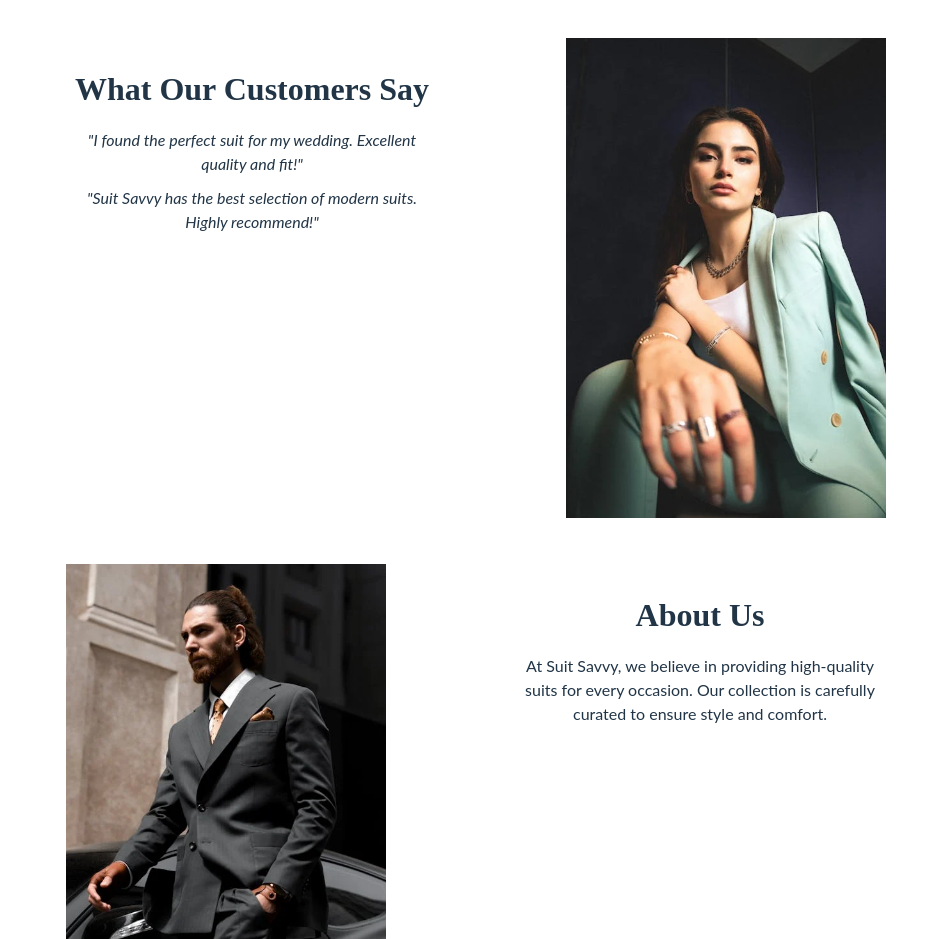
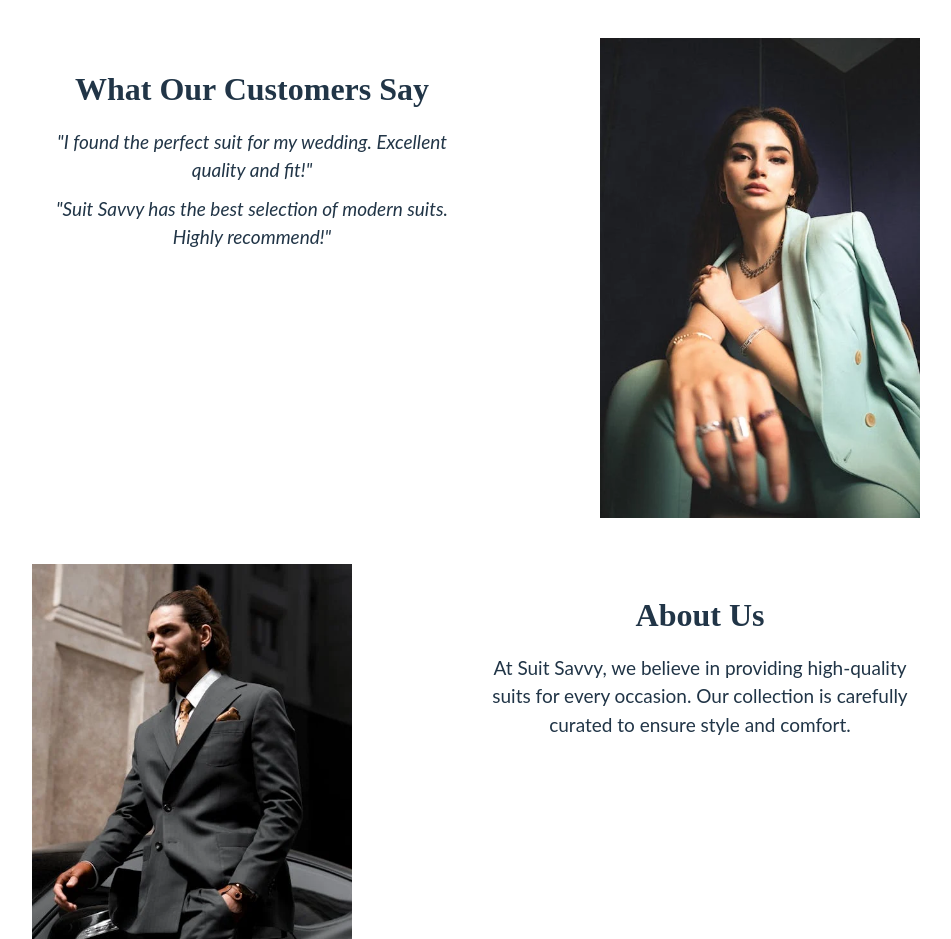
Before and after one commit to aaronyjr/shopping-cart, a React (Vite) app: page / in a window 1280 px wide. Shown: the part 969-1908 px from the top of the page, without its empty margins (164-1115 px from the left). Built offline with nearby package versions, Linux system fonts and the light colour scheme.

Commit message:
Change font size of paragraph in homepage

```diff
--- a/src/pages/Homepage.module.css
+++ b/src/pages/Homepage.module.css
@@ -94,6 +94,7 @@
   p {
     max-width: 40ch;
     margin: 0 auto;
+    font-size: 19px;
   }
 
   .testimonial {
```
